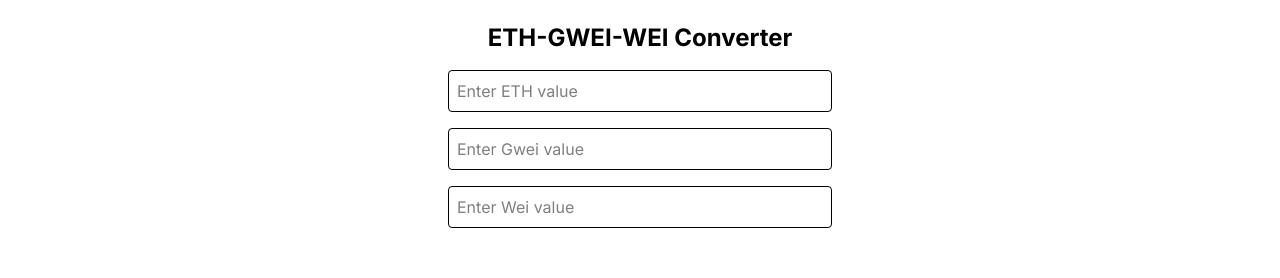
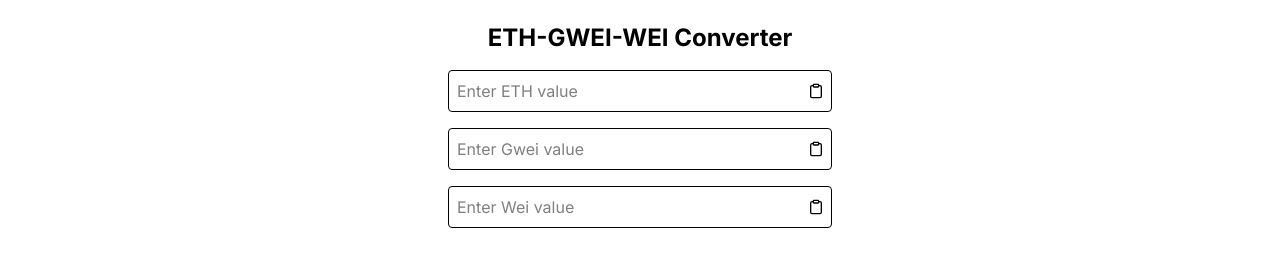
Before and after one commit to pavvann/smol-tools, a Next.js app: page /converter in a window 1280 px wide. Shown: the part 341-619 px from the top of the page. Built offline with nearby package versions, Linux system fonts and the light colour scheme.

Commit message:
feat: added copy on converter

```diff
--- a/src/app/converter/page.tsx
+++ b/src/app/converter/page.tsx
@@ -1,6 +1,7 @@
 "use client"
 
 import { useState } from 'react';
+import CopyButton from "../components/CopyButton";
 
 export default function ETHConverter() {
   const [eth, setEth] = useState('');
@@ -44,6 +45,9 @@ export default function ETHConverter() {
     <main className="flex min-h-screen flex-col items-center justify-center p-4">
       <h1 className="text-2xl font-bold mb-4">ETH-GWEI-WEI Converter</h1>
       <div className="flex flex-col gap-4 w-96">
+
+        {/* ETH Input with Copy Button */}
+        <div className="relative">
           <input
             type="text"
             placeholder="Enter ETH value"
@@ -52,8 +56,15 @@ export default function ETHConverter() {
               setEth(e.target.value);
               convertFromEth(e.target.value);
             }}
-          className="p-2 border rounded"
+            className="p-2 border rounded w-full pr-12"
           />
+          <div className="absolute right-2 top-1/2 -translate-y-1/2">
+            <CopyButton textToCopy={eth} />
+          </div>
+        </div>
+
+        {/* Gwei Input with Copy Button */}
+        <div className="relative">
           <input
             type="text"
             placeholder="Enter Gwei value"
@@ -62,8 +73,15 @@ export default function ETHConverter() {
               setGwei(e.target.value);
               convertFromGwei(e.target.value);
             }}
-          className="p-2 border rounded"
+            className="p-2 border rounded w-full pr-12"
           />
+          <div className="absolute right-2 top-1/2 -translate-y-1/2">
+            <CopyButton textToCopy={gwei} />
+          </div>
+        </div>
+
+        {/* Wei Input with Copy Button */}
+        <div className="relative">
           <input
             type="text"
             placeholder="Enter Wei value"
@@ -72,8 +90,13 @@ export default function ETHConverter() {
               setWei(e.target.value);
               convertFromWei(e.target.value);
             }}
-          className="p-2 border rounded"
+            className="p-2 border rounded w-full pr-12"
           />
+          <div className="absolute right-2 top-1/2 -translate-y-1/2">
+            <CopyButton textToCopy={wei} />
+          </div>
+        </div>
+
       </div>
     </main>
   );
```
Lines whose indentation alone changed are shown as unchanged.
